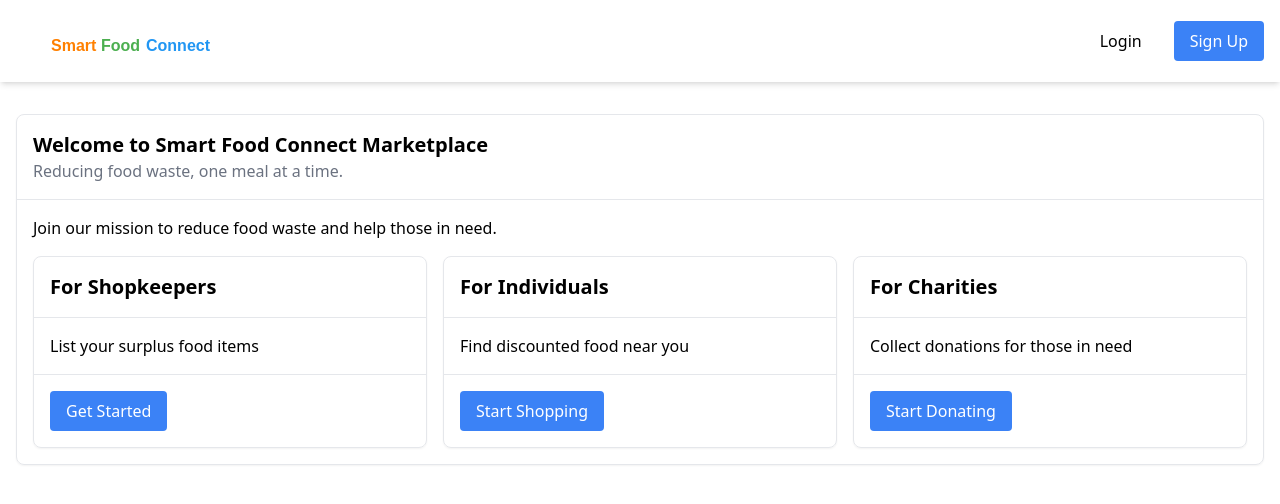
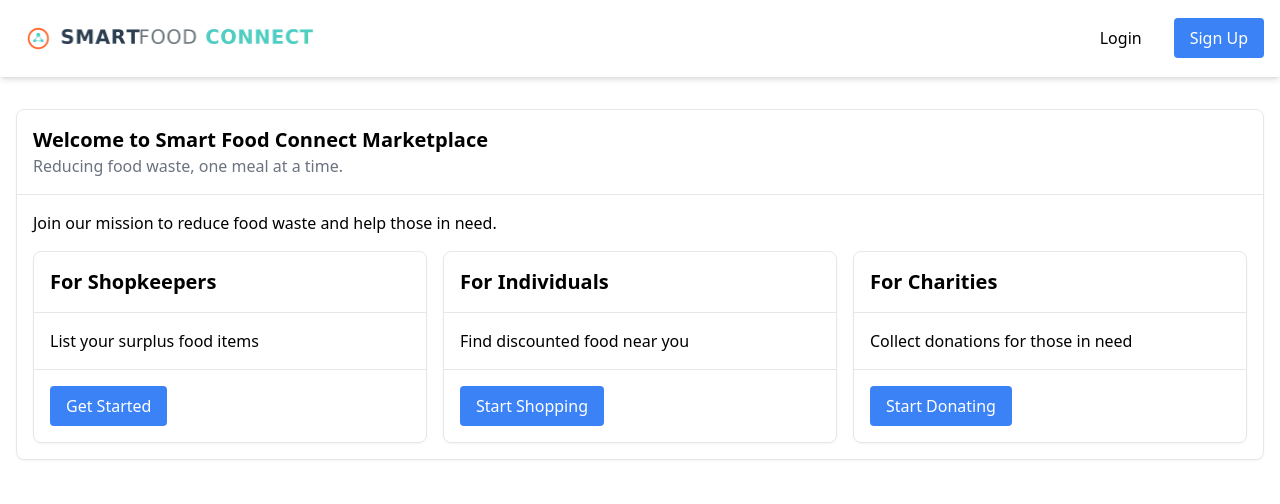
Before and after one commit to yaminibuyya27/smart-food-connect, a React (Vite) app: page / in a window 1280 px wide. Shown: the top 504 px of the page. Built offline with nearby package versions, Linux system fonts and the light colour scheme; no server answers.

Commit message:
Add App Logo and Icon

```diff
--- a/index.html
+++ b/index.html
@@ -2,7 +2,7 @@
 <html lang="en">
   <head>
     <meta charset="UTF-8" />
-    <link rel="icon" type="image/svg+xml" href="/vite.svg" />
+    <link rel="icon" type="image/svg+xml" href="/logo-icon.png" />
     <meta name="viewport" content="width=device-width, initial-scale=1.0" />
     <title>smart-food-connect</title>
   </head>
--- a/src/components/Logo.jsx
+++ b/src/components/Logo.jsx
@@ -1,17 +1,8 @@
+import SmartFoodConnectLogo from '../assets/smart-food-connect-logo.png'
+
 const Logo = ({ onClick }) => (
-    <svg width="200" height="50" viewBox="0 0 150 50" xmlns="http://www.w3.org/2000/svg" onClick={onClick} style={{ cursor: 'pointer' }}>
-        <style>
-            {`
-        .logo-text { font-family: Arial, sans-serif; font-weight: bold; }
-        .smart { fill: #ff8000ff; }
-        .food { fill: #4CAF50; }
-        .connect { fill: #2196F3; }
-      `}
-        </style>
-        <text x="10" y="35" className="logo-text smart">Smart</text>
-        <text x="60" y="35" className="logo-text food">Food</text>
-        <text x="105" y="35" className="logo-text connect">Connect</text>
-    </svg>
+    <img src={SmartFoodConnectLogo} alt="Smart Food Connect Logo"
+        onClick={onClick} style={{cursor: 'pointer', width: '25%'}}/>
 );
 
 export default Logo;
```
Also changed, not shown: public/logo-icon.png (added), src/assets/smart-food-connect-logo.png (added).
